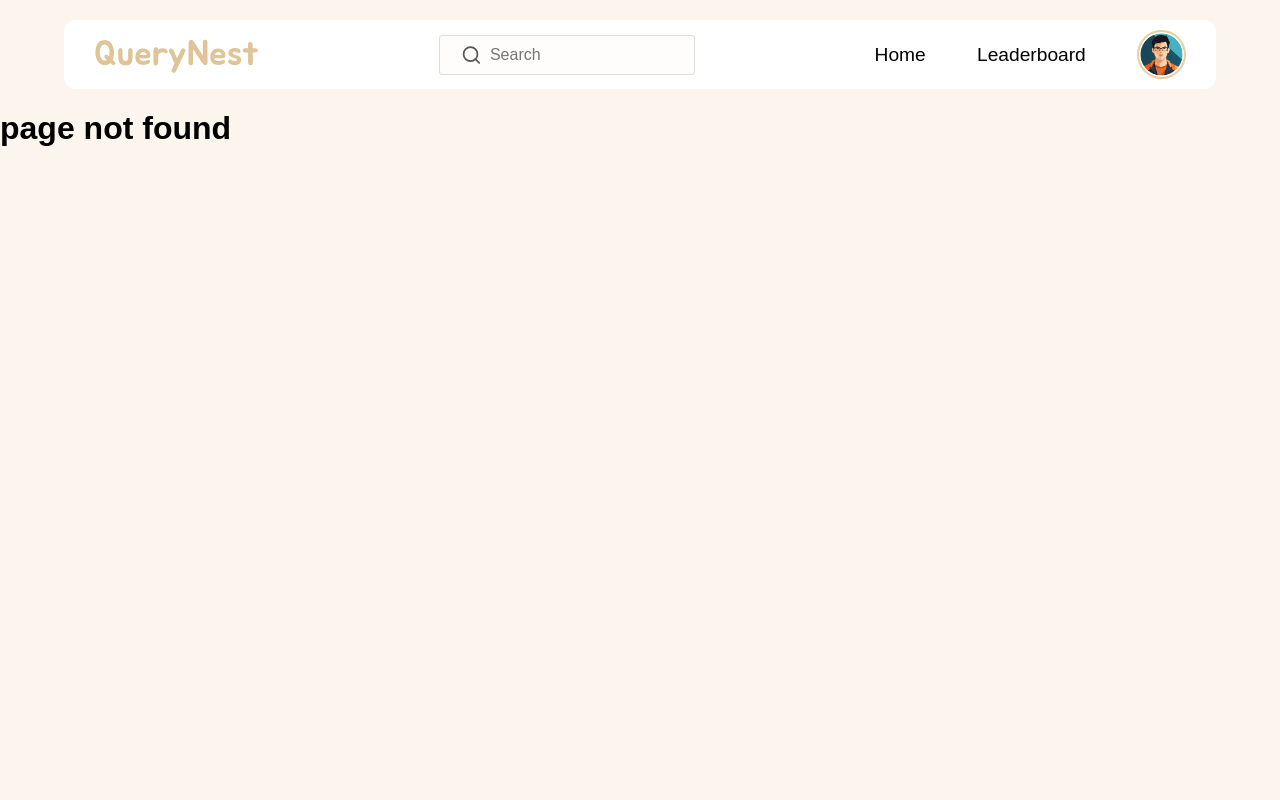
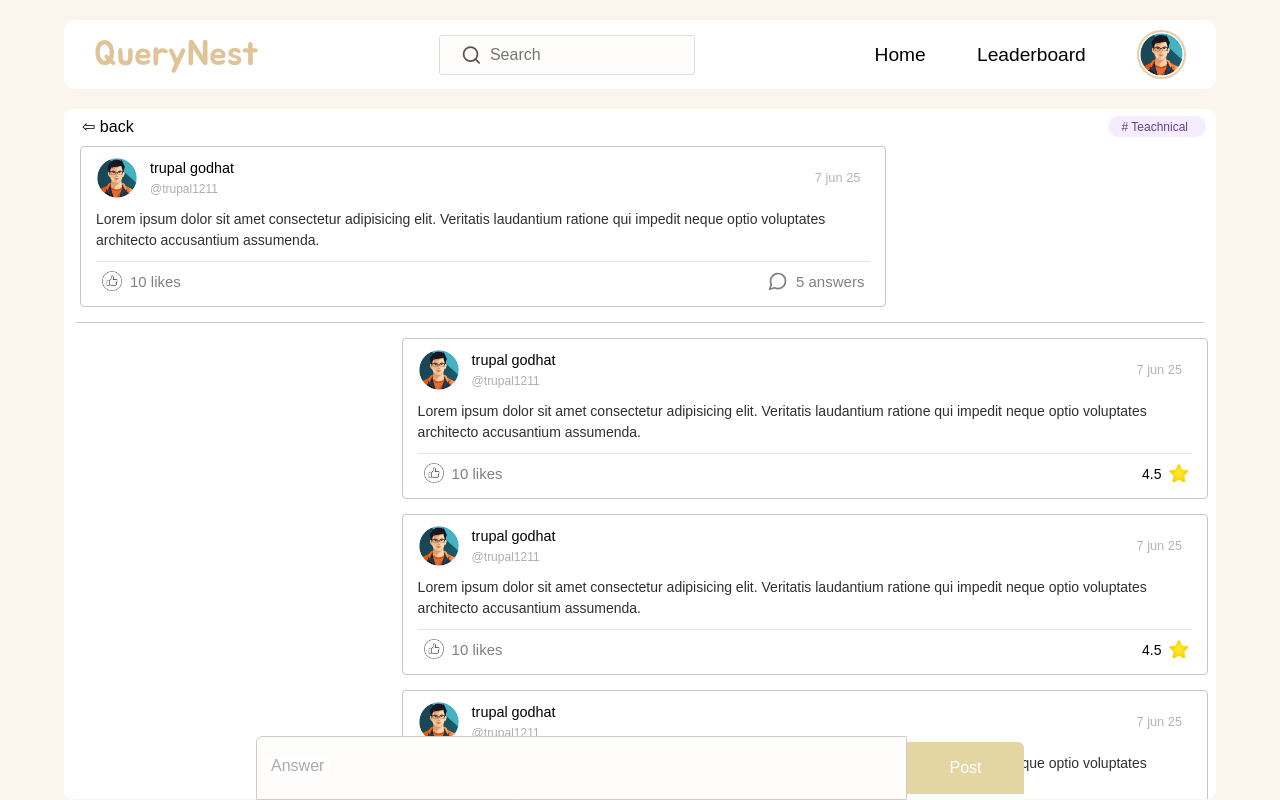
Before and after one commit to trupal1211/QueryNest, a React (Vite) app in the folder FrontEnd/: page /query/1 in a window 1280 px wide. Before the commit this address had no page. Built offline with nearby package versions, Linux system fonts and the light colour scheme; a web font is replaced by a local one.

Commit message:
Setup proper routing and Complete frontend implementation with hardcoded data

```diff
--- a/FrontEnd/src/component/Auth/SetNewPassword.jsx
+++ b/FrontEnd/src/component/Auth/ResetPassword.jsx
@@ -4,7 +4,7 @@ import styles from './Auth.module.css'
 import '@fontsource/kadwa'
 import '@fontsource/jua'
 
-function SetNewPassword() {
+function ResetPassword() {
 
   const navigate = useNavigate();
   const [password,setPassword]=useState("")
@@ -46,4 +46,4 @@ function SetNewPassword() {
   )
 }
 
-export default SetNewPassword
+export default ResetPassword
--- a/FrontEnd/src/component/Home/Home.module.css
+++ b/FrontEnd/src/component/Home/Home.module.css
@@ -377,8 +377,6 @@ span{
 
 
 
-
-
 /* ====================  media query ======================= */
 
 
--- a/FrontEnd/src/component/Home/Query.jsx
+++ b/FrontEnd/src/component/Home/Query.jsx
@@ -55,7 +55,7 @@ function Query() {
                         </button>
 
                     </div>
-                    <div className={styles.comment} onClick={() => { navigate('./query-details') }}>
+                    <div className={styles.comment} onClick={() => { navigate('/query/rej') }}>
                         <button className={styles.commentButton}>
                             <MessageCircle className={styles.icon} />
                             <span>{comments} answers</span>
--- a/FrontEnd/src/component/Navbar/Navbar.jsx
+++ b/FrontEnd/src/component/Navbar/Navbar.jsx
@@ -25,7 +25,7 @@ function Navbar() {
 
             <div className={`${styles.overlay} ${menuOpen ? styles.active : ""}`} onClick={closeMenu}></div>
             <div className={styles.nav}>
-                <div className={styles.logo} onClick={() => navigate('./home')}>
+                <div className={styles.logo} onClick={() => navigate('./')}>
                     <p>QueryNest</p>
                 </div>
                 <div className={styles.search}>
--- a/FrontEnd/src/component/Profile/UserQnA.jsx
+++ b/FrontEnd/src/component/Profile/UserQnA.jsx
@@ -4,7 +4,6 @@ import { useNavigate } from 'react-router-dom'
 import { Query , Answer } from '../../component/components';
 
 function UserQnA() {
-
     let navigate = useNavigate()
 
     return (
--- a/FrontEnd/src/component/components.js
+++ b/FrontEnd/src/component/components.js
@@ -1,9 +1,9 @@
 import SignUp from "./Auth/SignUp";
 import LogIn from "./Auth/LogIn";
-import VerifyOtp from "./Auth/VerifyOtp";
+import VerifyOtp from "./Auth/VerifyOTP";
 import ForgotPassword from "./Auth/ForgotPassword";
-import SetNewPassword from "./Auth/SetNewPassword";
 import VerifyPasscode from "./Auth/VerifyPasscode";
+import ResetPassword from "./Auth/ResetPassword";
 
 import Navbar from "./Navbar/Navbar";
 
@@ -21,7 +21,7 @@ import EditProfile from "./Profile/EditProfile";
 import UserQnA from "./Profile/UserQnA";
 
 export{
-    SignUp,LogIn,VerifyOtp,VerifyPasscode,SetNewPassword,ForgotPassword,
+    SignUp,LogIn,VerifyOtp,ForgotPassword,VerifyPasscode,ResetPassword,
     Navbar,
     Home,Query,Answer,
     Leaderboard,UserRow,
--- a/FrontEnd/src/main.jsx
+++ b/FrontEnd/src/main.jsx
@@ -1,30 +1,38 @@
 import { StrictMode } from 'react'
 import { createRoot } from 'react-dom/client'
 import { createBrowserRouter, createRoutesFromElements, Route , RouterProvider } from 'react-router-dom'
-import { SignUp,LogIn,VerifyOtp,VerifyPasscode,ForgotPassword,SetNewPassword,Home,Leaderboard,Profile,QueryDetails,EditProfile,UserQnA} from './component/components.js'
+import { SignUp,LogIn,VerifyOtp,VerifyPasscode,ForgotPassword,ResetPassword,Home,Leaderboard,Profile,QueryDetails,EditProfile,UserQnA} from './component/components.js'
 import './index.css'
 import App from './App.jsx'
 
 const router = createBrowserRouter(
   createRoutesFromElements(
-    <Route  path="" element={ <App /> }>
-      <Route path="/" element={ <Home/> } />
-      <Route path="query-details" element={ <QueryDetails/> } />
-      <Route path="login" element={ <LogIn/>  } />
-      <Route path="reset-password" element={ <SetNewPassword/>  } />
-      <Route path="signup" element={ <SignUp/> } />
-      <Route path="verify-otp" element={ <VerifyOtp/> } />
-      <Route path="verify-passcode" element={<VerifyPasscode/>}></Route>
-      <Route path="forgot-password" element={<ForgotPassword/>}></Route>
-      <Route path="leaderboard" element={ <Leaderboard/> } />
-      <Route path="profile" element={ <Profile/> } />
-      <Route path='edit-profile' element={<EditProfile/>}/>
-      <Route path="user-querys" element={ <UserQnA/> } />
-      <Route path="user-answers" element={ <UserQnA/> } />
-      <Route path="*" element={ <h1>page not found</h1>  } />
+
+    <Route path="/" element={<App />}>
+
+      <Route index element={<Home />} />
+      <Route path="query/:id" element={<QueryDetails />} />
+
+      <Route path="leaderboard" element={<Leaderboard />} />
+
+      <Route path="profile" element={<Profile />} />
+      <Route path="profile/:id" element={<Profile />} />
+      <Route path="profile/edit" element={<EditProfile />} />
+      <Route path="profile/:id/queries" element={<UserQnA type="queries" />} />
+      <Route path="profile/:id/answers" element={<UserQnA type="answers" />} />
+
+      <Route path="login" element={<LogIn />} />
+      <Route path="signup" element={<SignUp />} />
+      <Route path="verify-otp" element={<VerifyOtp />} />
+      <Route path="forgot-password" element={<ForgotPassword />} />
+      <Route path="verify-passcode" element={<VerifyPasscode />} />
+      <Route path="reset-password" element={<ResetPassword />} />
+
+      <Route path="*" element={<div><h1>404! Page Not Found</h1></div>} />
     </Route>
   )
-)
+);
+
 
 createRoot(document.getElementById('root')).render(
   <StrictMode>
```
Also changed, not shown: FrontEnd/src/component/Auth/SignUp.jsx (+0 -197 lines).
